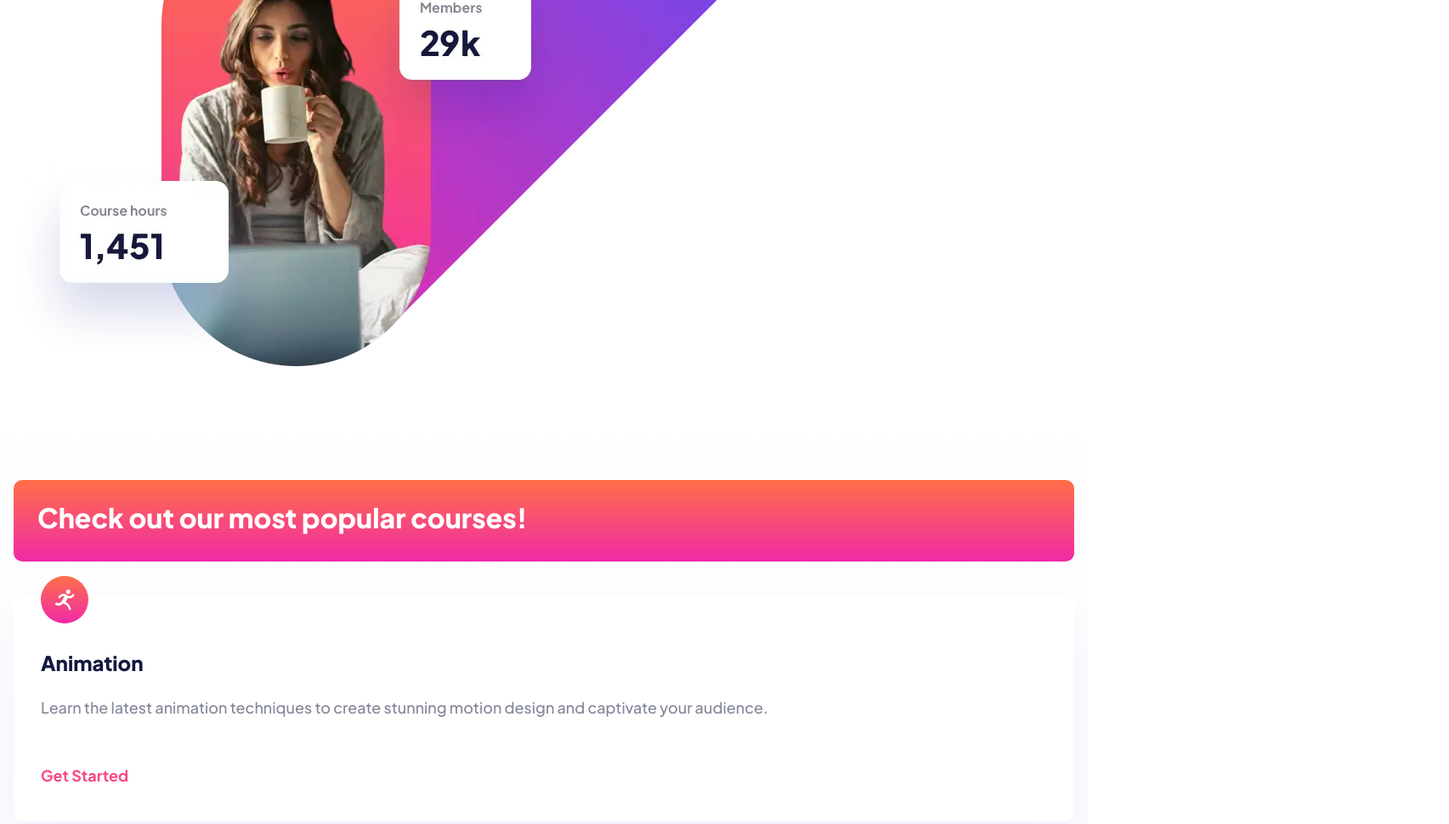
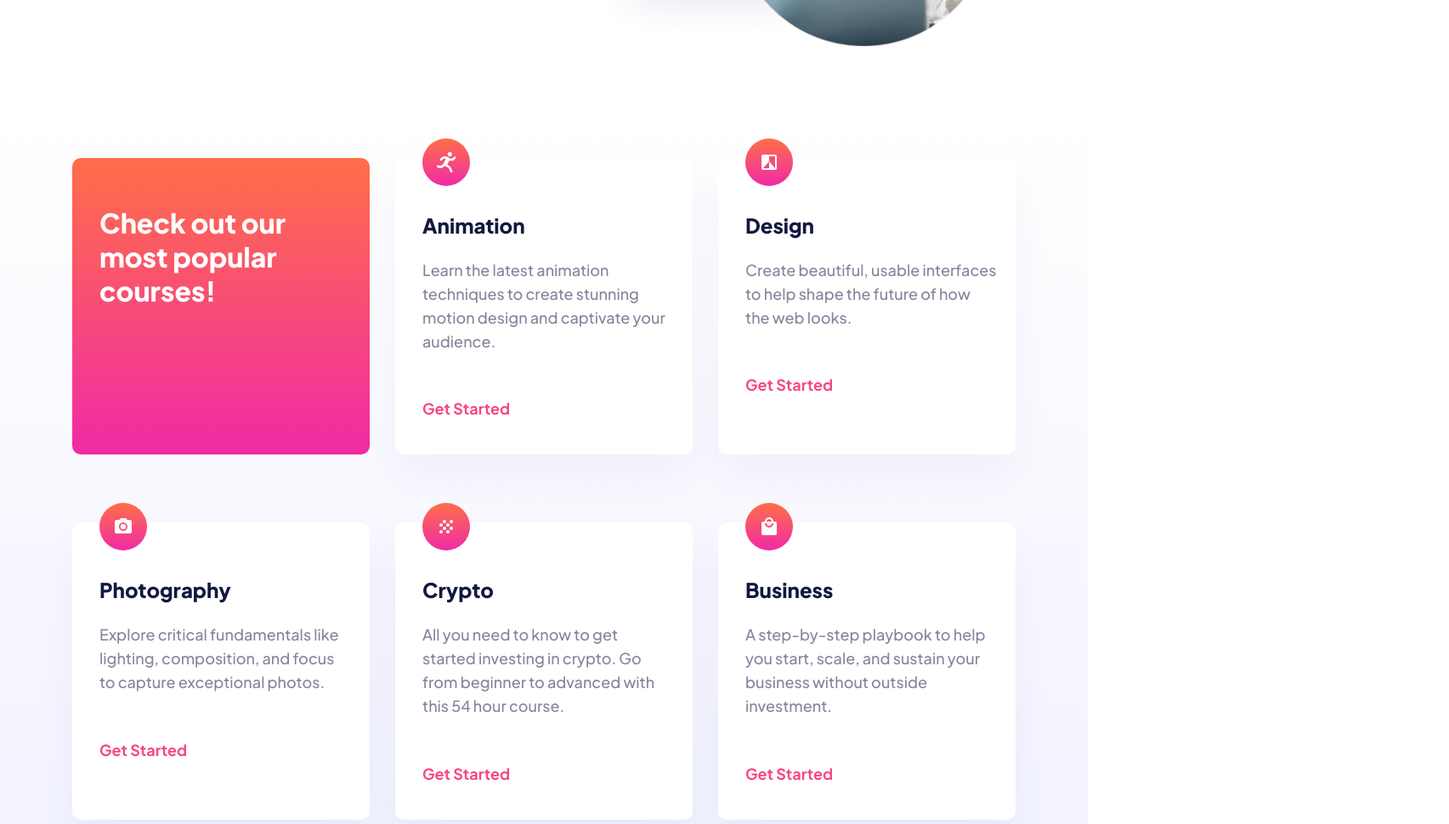
Before and after one commit to NoonPanirSabzi/skilled-elearning, a plain HTML site: page index.html in a window 1280 px wide. Shown: the part 820-1790 px from the top of the page at 85% size, 1705 px wide, since content can reach past the window. Drawn offline with Linux system fonts and the light colour scheme.

Commit message:
Add Tablet and Desktop breakpoints

```diff
--- a/index.html
+++ b/index.html
@@ -21,7 +21,7 @@
     <title>Skilled e-learning</title>
   </head>
   <body class="plus-jakarta-sans">
-    <header>
+    <header class="max-width-center">
       <img src="assets/logo-dark.svg" alt="skilled-logo" class="site-logo" />
       <button class="btn-primary">Get Started</button>
     </header>
@@ -39,8 +39,9 @@
         <div class="img-hero-wrapper">
           <picture>
             <!-- Desktop -->
+             <!-- 70em = 1120px assuming 1em = 16px -->
             <source
-              media="(min-width: 1080px)"
+              media="(min-width: 70em)"
               srcset="
                 /assets/image-hero-desktop.webp    1x,
                 /assets/image-hero-desktop@2x.webp 2x
@@ -48,7 +49,7 @@
               type="image/webp"
             />
             <source
-              media="(min-width: 1080px)"
+              media="(min-width: 70em)"
               srcset="
                 /assets/image-hero-desktop.png    1x,
                 /assets/image-hero-desktop@2x.png 2x
@@ -96,6 +97,7 @@
           </picture>
         </div>
       </section>
+      <div class="features-gd-background">
         <section class="features">
           <div class="features__promo">
             <p>Check out our most popular courses!</p>
@@ -111,16 +113,16 @@
           <div class="design">
             <h2>Design</h2>
             <p>
-            Create beautiful, usable interfaces to help shape the future of how
-            the web looks.
+              Create beautiful, usable interfaces to help shape the future of
+              how the web looks.
             </p>
             <a href="#">Get Started</a>
           </div>
           <div class="photography">
             <h2>Photography</h2>
             <p>
-            Explore critical fundamentals like lighting, composition, and focus
-            to capture exceptional photos.
+              Explore critical fundamentals like lighting, composition, and
+              focus to capture exceptional photos.
             </p>
             <a href="#">Get Started</a>
           </div>
@@ -141,9 +143,10 @@
             <a href="#">Get Started</a>
           </div>
         </section>
+      </div>
     </main>
     <footer>
-      <div class="footer-wrapper">
+      <div class="footer-wrapper max-width-center">
         <img
           src="/assets/logo-light.svg"
           alt="skilled-logo"
--- a/style.css
+++ b/style.css
@@ -74,8 +74,8 @@ body {
 }
 
 header {
-  padding-inline: 16px;
-  padding-block-start: 16px;
+  padding-inline: clamp(16px, 5.2vw, 40px);
+  padding-block-start: clamp(16px, 3.125vw, 24px);
   margin-block-end: 38px;
   display: flex;
   justify-content: space-between;
@@ -83,10 +83,17 @@ header {
 }
 
 .intro-content {
-  padding-inline: 16px;
+  padding-inline: clamp(16px, 5.2vw, 40px);
   display: grid;
   grid-template-columns: 1fr;
   row-gap: 23px;
+  max-inline-size: fit-content;
+  margin: auto;
+}
+
+.intro-content__text {
+  /* 28.5em = 456px assuming 1em = 16px */
+  max-inline-size: 28.5em;
 }
 
 .intro-content__text > p {
@@ -94,15 +101,23 @@ header {
 }
 
 .features {
-  background: var(--gradeint-bg);
-  padding-inline: 16px;
+  padding-inline: clamp(16px, 5.2vw, 40px);
   padding-block: 66px 80px;
   display: grid;
   grid-template-columns: 1fr;
-  gap: 40px;
+  row-gap: 40px;
+  max-inline-size: fit-content;
+  margin: auto;
 }
 
-.features div {
+.features-gd-background {
+  background: var(--gradeint-bg);
+}
+
+.features > div {
+  /* 21.875em = 350px assuming 1em = 16px */
+  max-inline-size: 21.875em;
+  box-sizing: border-box;
   border-radius: 10px;
 }
 
@@ -112,6 +127,7 @@ header {
   /* later:
    I guess padding-block, in desktop or mobile needs to increase */
   padding-block: 24px 32px;
+  block-size: 100%;
 }
 
 :is(.animation, .design, .photography, .crypto, .business) {
@@ -151,9 +167,12 @@ header {
   content: url(/assets/icon-business.svg);
 }
 
+footer {
+  background-color: var(--color-secondary);
+}
+
 .footer-wrapper {
-  background-color: var(--color-secondary);
-  padding: 36px 16px;
+  padding: 36px clamp(16px, 5.2vw, 40px);
   display: flex;
   justify-content: space-between;
   align-items: center;
@@ -222,3 +241,62 @@ a:any-link {
 a:hover {
   color: var(--color-link-hover);
 }
+
+/* Responsive Breakpoints */
+
+.max-width-center {
+  /* 70em = 1120px assuming 1em = 16px */
+  max-inline-size: 70em;
+  margin-inline: auto;
+}
+
+/* Tablet */
+/*  48em = 768px assuming 1em = 16px */
+@media (min-width: 48em) {
+  body {
+    overflow-x: hidden;
+  }
+  .intro-content {
+    grid-template-columns: 1fr minmax(0, calc(100vw - 63em)) 1fr;
+    margin-block-start: -80px;
+  }
+
+  .img-hero-wrapper {
+    margin-right: -100%;
+  }
+
+  .intro-content__text {
+    display: flex;
+    flex-flow: column;
+    justify-content: center;
+    align-items: center;
+  }
+
+  .features {
+    max-inline-size: fit-content;
+    grid-template-columns: 1fr 1fr;
+    margin: auto;
+    gap: 56px 25px;
+  }
+
+  .features__promo {
+    padding-inline: 32px;
+    padding-block-start: 56px;
+  }
+}
+
+/* Desktop */
+/* 70em = 1120px assuming 1em = 16px */
+
+@media (min-width: 70em) {
+  .intro-content {
+    grid-template-columns: 1fr 110px 1fr;
+    max-inline-size: 70em;
+  }
+
+  .features {
+    grid-template-columns: 1fr 1fr 1fr;
+    gap: 80px 30px;
+    padding-block-end: 140px;
+  }
+}
```
Lines whose indentation alone changed are shown as unchanged.
